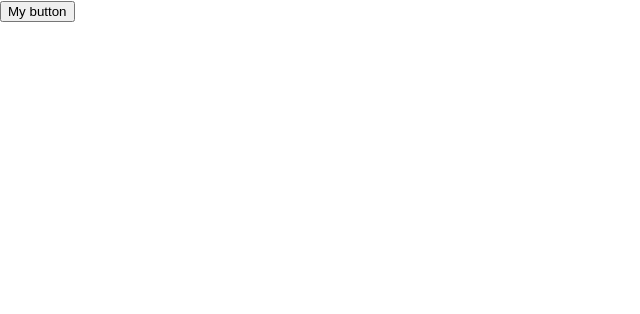
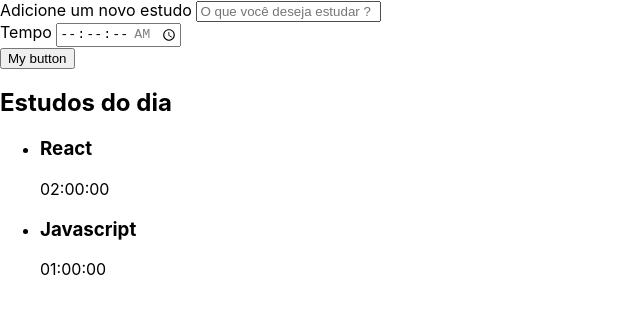
Before and after one commit to Riposati/React-TypeScript, a React (Create React App) app: page / in a window 1280 px wide. Shown: the top 314 px of the page, without its empty margins (0-640 px from the left). Built offline with nearby package versions, Linux system fonts and the light colour scheme.

Commit message:
melhoria nomes componentes e criacao de mais elementos na tela

```diff
--- a/src/App.tsx
+++ b/src/App.tsx
@@ -1,10 +1,11 @@
-import React from 'react';
-import MyButton from './components/MyButton';
+import FormComponent from './components/FormComponent';
+import List from './components/ListComponent';
 
 function App() {
   return (
     <div className="App">
-      <MyButton />
+      <FormComponent />
+      <List />
     </div>
   );
 }
--- a/src/components/MyButton/index.tsx
+++ b/src/components/ButtonComponent/index.tsx
@@ -1,6 +1,6 @@
 import React from 'react';
 
-class MyButton extends React.Component{
+class ButtonComponent extends React.Component{
     render(){
         return (
             <button>My button</button>
@@ -8,4 +8,4 @@ class MyButton extends React.Component{
     }
 }
 
-export default MyButton;
+export default ButtonComponent;
--- /dev/null
+++ b/src/components/FormComponent/index.tsx
@@ -0,0 +1,37 @@
+import React from 'react';
+import ButtonComponent from '../ButtonComponent';
+
+class FormComponent extends React.Component{
+    render(){
+        return (
+            <form>
+                <div>
+                    <label htmlFor='task'>Adicione um novo estudo </label>
+                    <input
+                    type='text'
+                    name='task'
+                    id='task'
+                    placeholder='O que você deseja estudar ?'
+                    required/>
+                </div>
+
+                <div>
+                    <label htmlFor='time'>Tempo </label>
+                    <input
+                    type='time'
+                    step='1'
+                    name='time'
+                    id='time'
+                    min='00:00:00'
+                    max='01:30:00'
+                    required/>
+                </div>
+
+                <ButtonComponent/>
+
+            </form>
+        )
+    }
+}
+
+export default FormComponent;
--- /dev/null
+++ b/src/components/ListComponent/index.tsx
@@ -0,0 +1,32 @@
+import React from 'react';
+
+function List(){
+    return (
+
+        <aside>
+            <h2>Estudos do dia</h2>
+            <ul>
+                <li>
+                    <h3>
+                        React
+                    </h3>
+                    <span>
+                        02:00:00
+                    </span>
+                </li>
+
+                <li>
+                    <h3>
+                        Javascript
+                    </h3>
+                    <span>
+                        01:00:00
+                    </span>
+                </li>
+
+            </ul>
+        </aside>
+    )
+}
+
+export default List;
```
